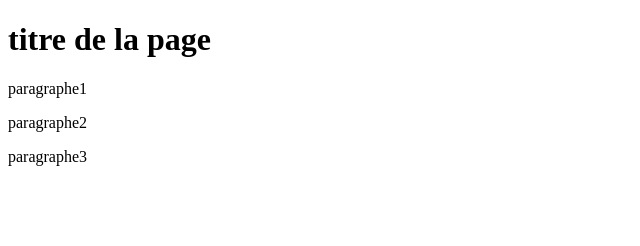
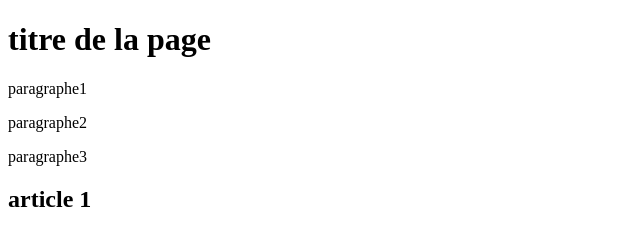
Before and after one commit to Yggdrasilh/ProjetGitHub, a plain HTML site: page index.html in a window 1280 px wide. Shown: the whole page, without its empty margins (0-640 px from the left). Drawn offline with Linux system fonts and the light colour scheme.

Commit message:
modif index.html

```diff
--- a/index.html
+++ b/index.html
@@ -12,6 +12,10 @@
     <p>paragraphe1</p>
     <p>paragraphe2</p>
     <p>paragraphe3</p>
+
+    <section>
+        <h1>article 1</h1>
+    </section>
 </body>
 
 </html>
```
